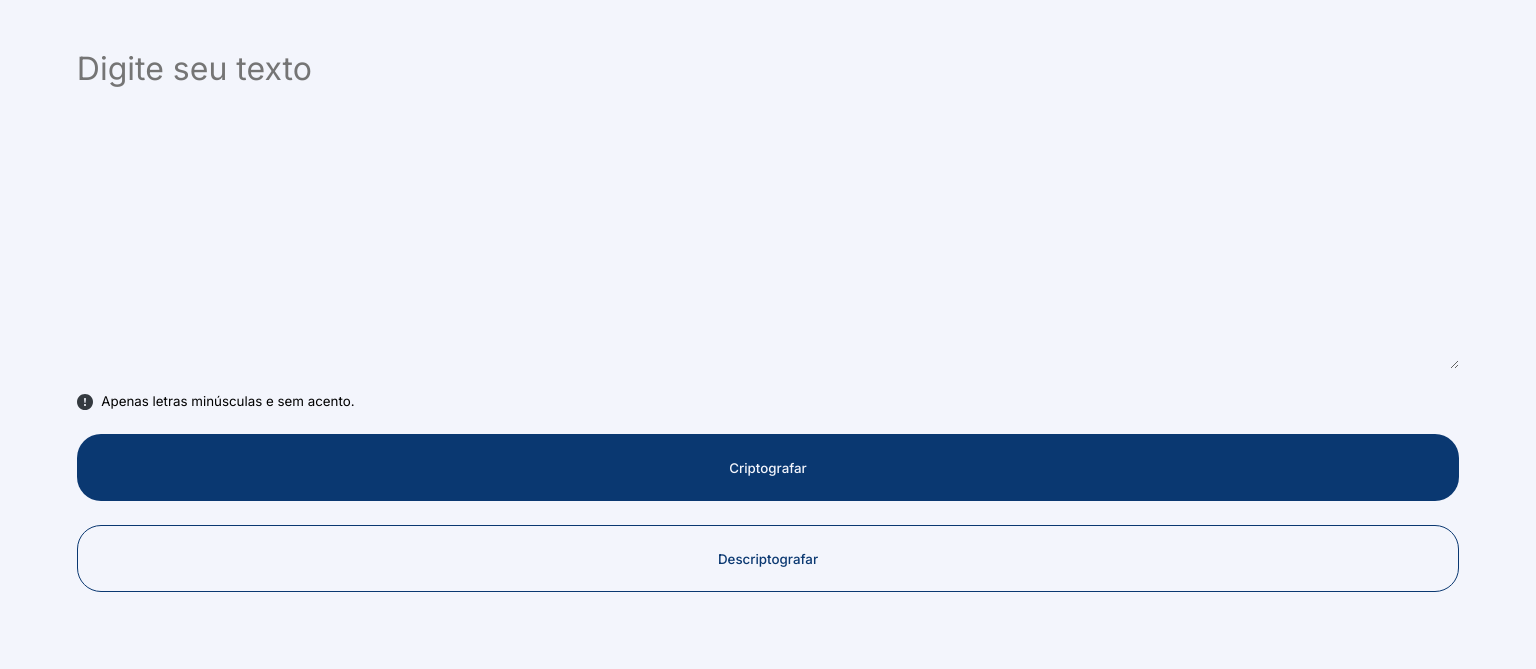
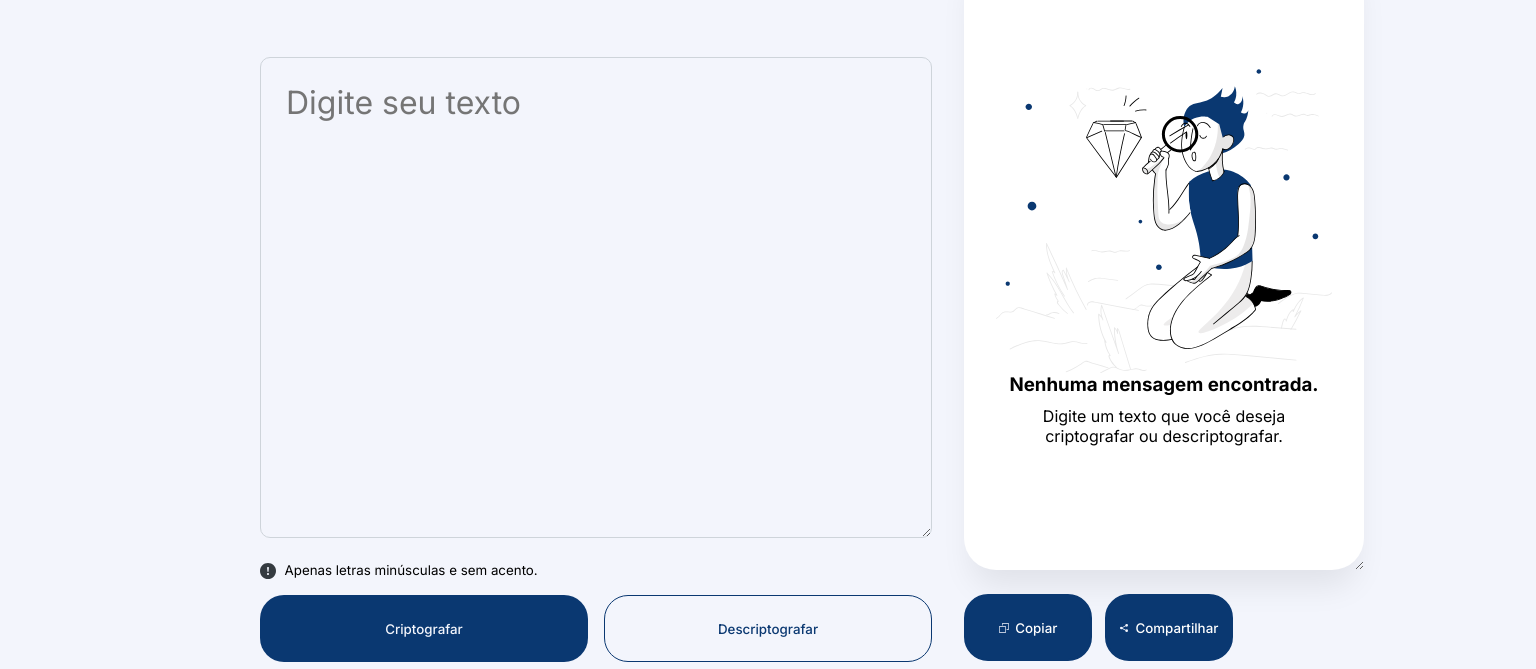
Before and after one commit to p-lacerda/encrypt-code, a website: page index.html in a window 1536 px wide. Shown: the part 75-744 px from the top of the page. Drawn offline with Linux system fonts and the light colour scheme.

Commit message:
add media queries and desktop version

```diff
--- a/index.html
+++ b/index.html
@@ -4,13 +4,14 @@
   <meta charset="UTF-8">
   <meta http-equiv="X-UA-Compatible" content="IE=edge">
   <meta name="viewport" content="width=device-width, initial-scale=1.0">
-  <title>encrypt.all</title>
+  <title>Encrypt One</title>
   <link rel="stylesheet" href="style.css">
 </head>
 <body>
   <header id="head">
     <img src="./images/Vector.svg" />
   </header>
+  <section id="content">
   <main>
       <textarea id="campo-texto" placeholder="Digite seu texto"></textarea>
       <label id="warning">
@@ -21,8 +22,14 @@
       <button id="encryptButton">Criptografar</button>
       <button id="decryptButton">Descriptografar</button>
       </div>
-      <textarea id="result" placeholder="Nenhuma mensagem encontrada. &#10;&#10;Digite um texto que você deseja criptografar ou descriptografar."></textarea>
+  </main>
   <bottom>
+    <div class="result noMobile" id="resultdiv">
+      <img src="./images/noMessage.svg" class="noMessage" alt="">
+      <h3>Nenhuma mensagem encontrada.</h3>
+      <p>Digite um texto que você deseja <br> criptografar ou descriptografar.</p>
+    </div>
+    <textarea class="result hidden" id="textresult" placeholder="Nenhuma mensagem encontrada. &#10;&#10;Digite um texto que você deseja criptografar ou descriptografar."></textarea>
     <div class="bottom">
       <label for="copy">
         <button class="button-bottom" id="copy">
@@ -36,7 +43,8 @@
       </button>
     </div>
 </bottom>
-  </main>
+</section>
+
   <script src="script.js"></script>
 </body>
 </html>
--- a/script.js
+++ b/script.js
@@ -1,5 +1,6 @@
 const inputTexto = document.querySelector('#campo-texto');
-const inputResultado = document.querySelector('#result');
+const inputResultado = document.querySelector('#textresult');
+const divResultado = document.querySelector('#resultdiv');
 const decryptButton = document.querySelector('#decryptButton');
 const copyButton = document.querySelector('#copy');
 const encryptButton = document.querySelector('#encryptButton');
@@ -23,10 +24,24 @@ let invertedChars = {
     'ufat': 'u'
   }
 
+  if (inputResultado.value.length >= 1) {
+    if (!divResultado.contains('noMobile')) {
+      divResultado.classList.add('hidden');
+    }
+    inputResultado.classList.remove('hidden');
+  }
+
+
   function encrypt(phrase) {
     let newPhrase = '';
 
     newPhrase = phrase.replace(/[aeiou]/g, i => (chars)[i]);
+
+    if (!divResultado.classList.contains('noMobile')) {
+      divResultado.classList.add('hidden')
+    }
+
+    inputResultado.classList.remove('hidden');
 
     return newPhrase;
   }
--- a/style.css
+++ b/style.css
@@ -10,9 +10,15 @@
     }
 
 body {
-    background-color: #F3F5FC;
-    display: flex;
-    flex-direction: column;
+  background-color: #F3F5FC;
+  align-self: center;
+}
+
+#content {
+  padding: 1.25rem;
+  /* display: flex;
+  flex-direction: column; */
+  align-self: center;
 }
 
 #head {
@@ -20,10 +26,8 @@ body {
 }
 
 main {
-  width: 90%;
   display: flex;
   flex-direction: column;
-  align-self: center;
 }
 
 #campo-texto {
@@ -40,8 +44,6 @@ main {
     scrollbar-width: thin;          /* "auto" or "thin" */
     scrollbar-color: #0A3871 #fff;   /* scroll thumb and track */
 }
-
-
 
 #warning {
     display: inline-block;
@@ -134,7 +136,16 @@ vertical-align: middle;
 padding: 0px;
 }
 
-#result {
+bottom {
+  width: 100%;
+  display: flex;
+  flex-direction: column;
+  align-self: center;
+}
+
+.result {
+  display: flex;
+  flex-direction: column;
 padding: 32px;
 max-width: auto;
 margin-top: 5rem;
@@ -147,9 +158,19 @@ background: #FFFFFF;
 
 box-shadow: 0px 24px 32px -8px rgba(0, 0, 0, 0.08);
 border-radius: 32px;
+align-items: center;
+
 }
 
-#result::placeholder {
+.noMobile {
+  display: none;
+}
+
+.hidden {
+  display: block;
+}
+
+.result::placeholder {
     text-align: center;
 }
 
@@ -186,3 +207,244 @@ border-radius: 32px;
         border: 2px solid #2c6ec0;
         cursor: pointer;
     }
+
+    @media screen and (min-width: 640px) {
+      #content {
+        padding: 1.25rem;
+        max-width: 640px;
+        /* display: flex;
+        flex-direction: column; */
+        align-self: center;
+      }
+    }
+
+    @media screen and (min-width: 768px) {
+      #content {
+        padding: 1.25rem;
+        max-width: 768px;
+        /* display: flex;
+        flex-direction: column; */
+        align-self: center;
+      }
+    }
+
+    @media screen and (min-width: 1024px) {
+      #content {
+        padding: 1.25rem;
+        max-width: 1024px;
+        margin-left: auto;
+        margin-right: auto;
+        /* display: flex;
+        flex-direction: column; */
+      }
+    }
+
+    @media (min-width:1280px) {
+      #content {
+        padding: 1.25rem;
+        max-width: 1280px;
+        display: flex;
+        flex-direction: row;
+        margin-left: auto;
+        margin-right: auto;
+      }
+
+      #head {
+        margin: 0 0 0 0;
+      }
+
+      header img {
+        margin-left: 1.5rem;
+        margin-top: 1.5rem;
+      }
+
+      body {
+        display: flex;
+        flex-direction: row;
+      }
+
+      main {
+        margin-top: 2rem;
+        margin-right: 2rem;
+      }
+
+      #campo-texto {
+        min-height: 26.8rem;
+        margin-top: 5rem;
+        border-style: solid;
+        resize: vertical;
+        padding: 25px;
+        border-radius: 10px;
+        border: 1px rgb(206, 212, 218) solid;
+      }
+
+      #warning {
+        margin-bottom: 1rem;
+      }
+
+      .result {
+        padding: 32px;
+        min-width: auto;
+        min-height: 561px;
+        margin-top: 0;
+        outline: none;
+        overflow: hidden;
+        resize: vertical;
+
+        /* White */
+        background: #FFFFFF;
+
+        box-shadow: 0px 24px 32px -8px rgba(0, 0, 0, 0.08);
+        border-radius: 32px;
+        }
+
+        .hidden {
+          display: none;
+        }
+
+        #resultdiv {
+          justify-content: center;
+          text-align: center;
+        }
+
+        #resultdiv p {
+          margin-top: 10px;
+        }
+
+        .noMobile {
+          display: flex;
+        }
+
+        .noMessage {
+          display: block;
+        }
+
+        .result::placeholder {
+            text-align: center;
+        }
+
+      #encryptButton {
+          padding: 24px;
+          width: 328px;
+          height: 67px;
+          margin: 0 1rem 0 0;
+      }
+
+      #decryptButton {
+        width: 328px;
+      }
+
+        .buttons {
+          display: flex;
+          width: auto;
+          flex-direction: row;
+          }
+
+        bottom {
+          display: flex;
+          margin-top: 0;
+          min-width: 25rem;
+          flex-direction: column;
+          min-height: auto;
+        }
+
+        .button-bottom {
+          height: 67px;
+          width: 128px;
+        }
+    }
+
+    @media screen and (min-width: 1536px) {
+      #content {
+        padding: 1.25rem;
+        max-width: 1536px;
+        display: flex;
+        flex-direction: row;
+        align-self: center;
+        margin-left: auto;
+        margin-right: auto;
+      }
+
+      #head {
+        margin: 0 0 0 1.5;
+      }
+
+      header img {
+        margin-left: 1.5rem;
+        margin-top: 1.5rem;
+      }
+
+      body {
+        display: flex;
+        flex-direction: row;
+      }
+
+      main {
+        margin-top: 2rem;
+        margin-right: 2rem;
+        margin-left: 2rem;
+      }
+
+      #campo-texto {
+        min-height: 26.8rem;
+        margin-top: 5rem;
+        border-style: solid;
+        resize: vertical;
+        padding: 25px;
+        border-radius: 10px;
+        border: 1px rgb(206, 212, 218) solid;
+      }
+
+      #warning {
+        margin-bottom: 1rem;
+      }
+
+      .result {
+        padding: 32px;
+        min-width: auto;
+        min-height: 561px;
+        margin-top: 0;
+        outline: none;
+        overflow: hidden;
+        resize: vertical;
+
+        /* White */
+        background: #FFFFFF;
+
+        box-shadow: 0px 24px 32px -8px rgba(0, 0, 0, 0.08);
+        border-radius: 32px;
+        }
+
+        .result::placeholder {
+            text-align: center;
+        }
+
+      #encryptButton {
+          padding: 24px;
+          width: 328px;
+          height: 67px;
+          margin: 0 1rem 0 0;
+      }
+
+      #decryptButton {
+        width: 328px;
+      }
+
+        .buttons {
+          display: flex;
+          width: auto;
+          flex-direction: row;
+          }
+
+        bottom {
+          display: flex;
+          margin-top: 0;
+          flex-direction: column;
+          min-height: auto;
+        }
+
+        .button-bottom {
+          height: 67px;
+          width: 128px;
+        }
+    }
```
Also changed, not shown: images/noMessage.svg (added). Lines whose indentation alone changed are shown as unchanged.
